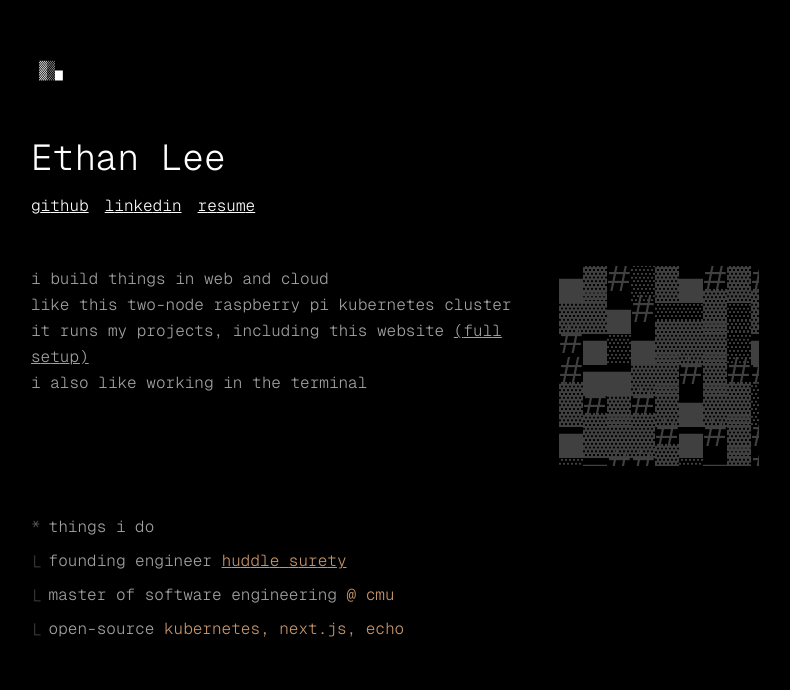
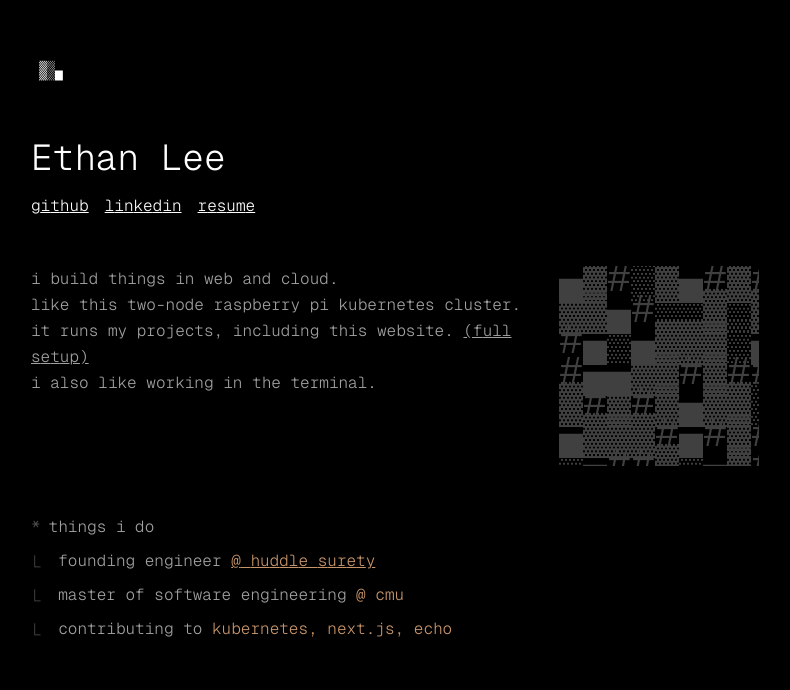
Before and after one commit to ethn1ee/portfolio, a SvelteKit app: page / in a window 1280 px wide. Shown: the part 110-800 px from the top of the page, without its empty margins (245-1035 px from the left). Built offline with nearby package versions, Linux system fonts and the light colour scheme.

Commit message:
update contents

```diff
--- a/src/routes/+page.svelte
+++ b/src/routes/+page.svelte
@@ -26,19 +26,22 @@
 
   <section id="homelab" class="flex flex-col gap-4 md:flex-row">
     <p>
-      i build things in web and cloud
+      i build things in web and cloud.
       <br />
-      like this two-node raspberry pi kubernetes cluster
+      like this two-node raspberry pi kubernetes cluster.
       <br />
-      it runs my projects, including this website
+      it runs my projects, including this website.
       <a href="https://github.com/thdxg/homelab" target="_blank">
         (full setup)
       </a>
       <br />
-      i also like working in the terminal
+      i also like working in the terminal.
     </p>
     <div class="img-bg size-50 shrink-0">
-      <enhanced:img src={homelabImg} alt="homelab" class="size-full object-cover" />
+      <enhanced:img
+        src={homelabImg}
+        alt="homelab"
+        class="size-full object-cover" />
     </div>
   </section>
 
@@ -46,17 +49,20 @@
     <ul class="tree">
       <li><span class="marker">*</span>things i do</li>
       <li>
-        <span class="marker">⎿</span>founding engineer
-        <a href="https://huddlesurety.co" target="_blank" class="accent">
-          huddle surety
+        <span class="marker">⎿</span>
+        founding engineer
+        <a href="https://huddlesurety.com" target="_blank" class="accent">
+          @ huddle surety
         </a>
       </li>
       <li>
-        <span class="marker">⎿</span>master of software engineering
+        <span class="marker">⎿</span>
+        master of software engineering
         <span class="accent">@ cmu</span>
       </li>
       <li>
-        <span class="marker">⎿</span>open-source
+        <span class="marker">⎿</span>
+        contributing to
         <span class="accent">kubernetes, next.js, echo</span>
       </li>
     </ul>
@@ -66,7 +72,8 @@
     <ul class="tree">
       <li><span class="marker">*</span>things i've done</li>
       <li>
-        <span class="marker">⎿</span>published an
+        <span class="marker">⎿</span>
+        published an
         <a
           href="https://dl.acm.org/doi/10.1145/3772318.3790875"
           target="_blank">
@@ -75,11 +82,17 @@
         to acm (2026)
       </li>
       <li>
-        <span class="marker">⎿</span>graduated magna cum laude from emory univ
-        (2026)
+        <span class="marker">⎿</span>
+        graduated magna cum laude from emory univ (2026)
       </li>
-      <li><span class="marker">⎿</span>swe intern at ukg (2025)</li>
-      <li><span class="marker">⎿</span>swe intern at estreamly (2024)</li>
+      <li>
+        <span class="marker">⎿</span>
+        swe intern at ukg (2025)
+      </li>
+      <li>
+        <span class="marker">⎿</span>
+        swe intern at estreamly (2024)
+      </li>
     </ul>
   </section>
 
@@ -94,19 +107,16 @@
           class="accent">
           macterm
         </a>
-        — a macos terminal with session persistence, smart multiplexing, and
-        native ui, built on libghostty
+        — a lightweight macos terminal with vertical tabs, session persistence, and
+        native ui
       </li>
       <li>
         <span class="marker">⎿</span>
-        <a
-          href="https://github.com/thdxg/helix"
-          target="_blank"
-          class="accent">
+        <a href="https://github.com/thdxg/helix" target="_blank" class="accent">
           helix
         </a>
-        — a custom fork of helix editor with plugins, file reloading, and
-        image/pdf preview
+        — a custom fork of helix editor with plugins, file reloading, and image/pdf
+        preview
       </li>
       <li>
         <span class="marker">⎿</span>
```
